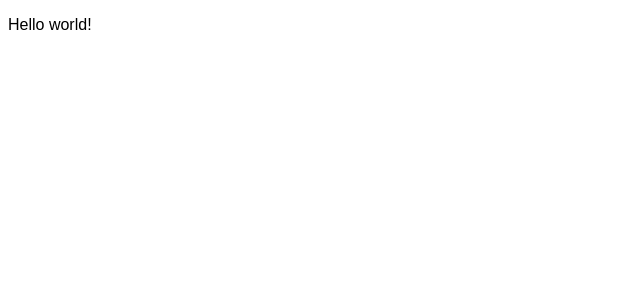
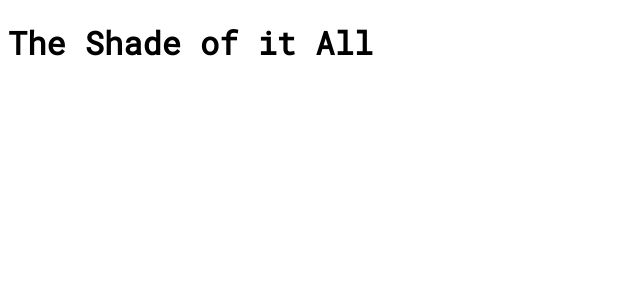
Before and after one commit to NaryLozano/the-shade-front, a React (Vite) app: page / in a window 1280 px wide. Shown: the top 300 px of the page, without its empty margins (0-640 px from the left). Built offline with nearby package versions, Linux system fonts and the light colour scheme.

Commit message:
Update font family import

```diff
--- a/package.json
+++ b/package.json
@@ -37,10 +37,8 @@
     "eslint-plugin-react-hooks": "^4.6.0",
     "eslint-plugin-react-refresh": "^0.3.4",
     "husky": "^8.0.0",
-    "i": "^0.3.7",
     "jest-environment-jsdom": "^29.5.0",
     "lint-staged": "^13.2.2",
-    "npm": "^9.6.7",
     "prettier": "^2.8.8",
     "styled-components": "^5.3.11",
     "ts-jest": "^29.1.0",
--- a/src/components/App/App.tsx
+++ b/src/components/App/App.tsx
@@ -1,5 +1,5 @@
 const App = (): JSX.Element => {
-  return <p>Hello world!</p>;
+  return <h1>The Shade of it All</h1>;
 };
 
 export default App;
--- a/src/index.css
+++ b/src/index.css
@@ -5,5 +5,5 @@
 }
 
 html {
-  font-family: sans-serif;
+  font-family: "Roboto Mono", monospace;
 }
--- a/src/styles/Globalstyles.ts
+++ b/src/styles/Globalstyles.ts
@@ -22,6 +22,7 @@ h2,
 h3,
 p {
   margin: 0;
+  font-family: inherit;
 }
 
 button {
--- a/src/styles/theme/theme.ts
+++ b/src/styles/theme/theme.ts
@@ -12,7 +12,7 @@ const theme: DefaultTheme = {
   },
 
   fonts: {
-    primary: "Roboto Mono, sans-serif",
+    primary: "Roboto Mono, monospace",
   },
 
   fontSizes: {
```
Also changed, not shown: 1 other file (tests, documents, lock files or other folders).
